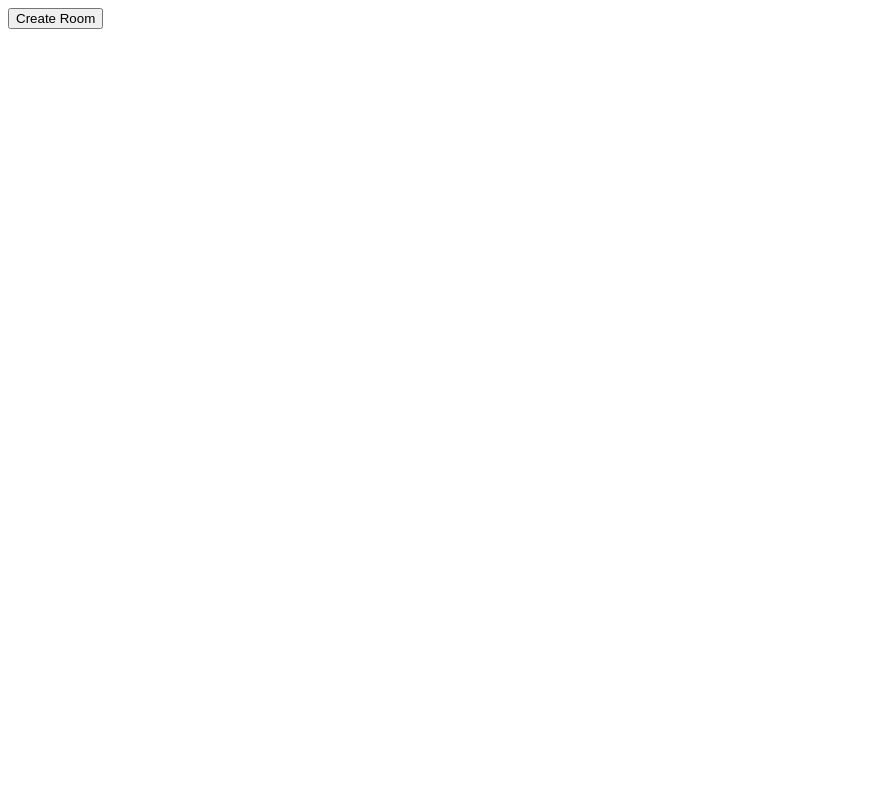
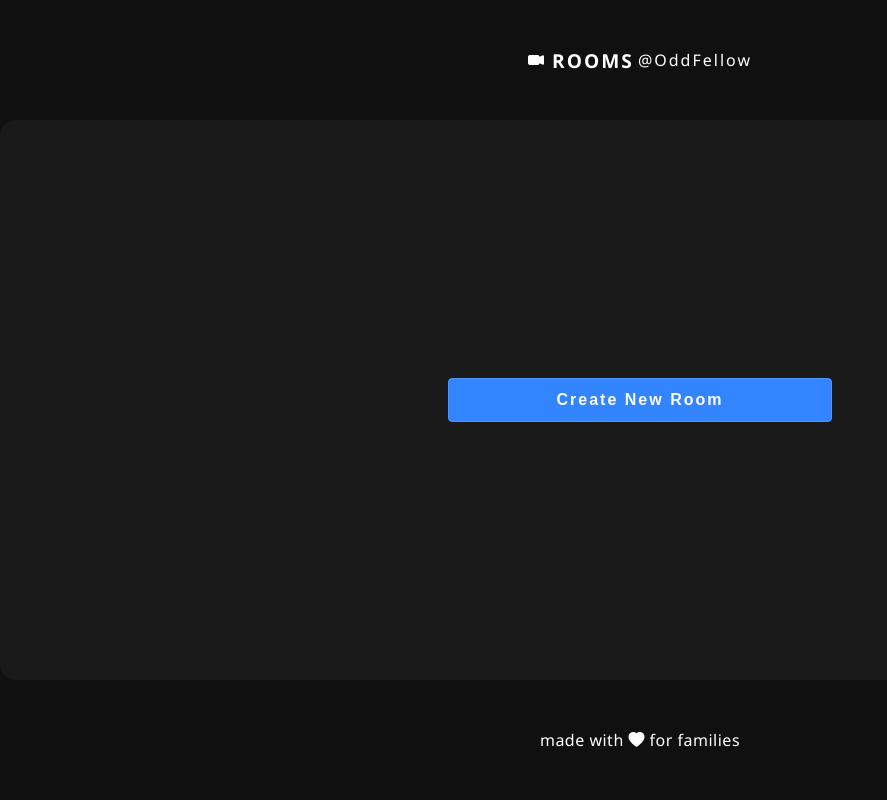
Before and after one commit to gKushagra/webrtc, a website: page client/index.html in a window 1280 px wide. Shown: the whole page, without its empty margins (0-887 px from the left). Drawn offline with nearby package versions, Linux system fonts and the light colour scheme.

Commit message:
fixed css

```diff
--- a/client/css/styles.css
+++ b/client/css/styles.css
@@ -0,0 +1,84 @@
+body {
+  width: 100vw;
+  height: 100vh;
+  margin: 0;
+  padding: 0;
+  font-family: "Segoe UI", Tahoma, Geneva, Verdana, sans-serif;
+  background-color: #101010;
+}
+
+.header,
+.footer {
+  height: 15%;
+  width: 100%;
+}
+
+.content {
+  width: 100%;
+  height: 70%;
+  align-items: center;
+  justify-content: center;
+}
+
+.header,
+.footer {
+  display: flex;
+  align-items: center;
+  justify-content: center;
+  color: white;
+}
+
+.header .wrd1 {
+  font-size: medium;
+  letter-spacing: 2px;
+  font-weight: 500;
+}
+
+.header .wrd2 {
+  font-size: larger;
+  letter-spacing: 2px;
+  font-weight: 600;
+  margin-left: 8px;
+  margin-right: 4px;
+}
+
+.header .icon {
+  font-size: medium;
+}
+
+.content {
+  display: flex;
+  background-color: #1a1a1a;
+  border-radius: 16px;
+}
+
+.footer {
+  letter-spacing: 0.5px;
+}
+
+.create-room-btn {
+  width: 60%;
+  border: 1px solid #4d94ff;
+  border-radius: 4px;
+  padding: 12px 16px 12px 16px;
+  font-size: medium;
+  font-weight: 600;
+  letter-spacing: 2px;
+  color: white;
+  background-color: #3385ff;
+}
+
+.create-room-btn:hover {
+  font-size: large;
+  width: 70%;
+}
+
+@media only screen and (min-width: 576px) {
+  .create-room-btn {
+    width: 30%;
+  }
+
+  .create-room-btn:hover {
+    width: 32%;
+  }
+}
--- a/client/index.html
+++ b/client/index.html
@@ -6,12 +6,28 @@
     <meta name="viewport" content="width=device-width, initial-scale=1.0">
     <title>OddFellow | Rooms</title>
 
+    <link rel="stylesheet" href="https://cdn.jsdelivr.net/npm/bootstrap-icons@1.3.0/font/bootstrap-icons.css">
     <link rel="stylesheet" href="./css/styles.css">
 </head>
 
 <body>
 
-    <button id="create-room">Create Room</button>
+    <!-- Header -->
+    <div class="header">
+        <i class="bi bi-camera-video-fill icon"></i>
+        <div class="wrd2">ROOMS</div>
+        <div class="wrd1">@OddFellow</div>
+    </div>
+
+    <!-- content -->
+    <div class="content">
+        <button id="create-room" class="create-room-btn">Create New Room</button>
+    </div>
+
+    <!-- footer -->
+    <div class="footer">
+        <div>made with <i class="bi bi-heart-fill"></i> for families</div>
+    </div>
 
     <script src="./js/main.js"></script>
 </body>
--- a/client/js/main.js
+++ b/client/js/main.js
@@ -6,7 +6,7 @@ createRoomBtn.addEventListener('click', (event) => {
     log(currentRoomId);
 
     // navigate to new room
-    var url = new URL('http://127.0.0.1:5500/client/rooms/index.html');
+    var url = new URL('http://127.0.0.1:5501/client/rooms/index.html');
     url.searchParams.append("token", currentRoomId);
     window.location.replace(url);
 });
--- a/client/rooms/css/styles.css
+++ b/client/rooms/css/styles.css
@@ -0,0 +1,57 @@
+body {
+  width: 100vw;
+  height: 100vh;
+  margin: 0;
+  padding: 0;
+  font-family: "Segoe UI", Tahoma, Geneva, Verdana, sans-serif;
+  background-color: #101010;
+}
+
+.videos {
+  width: 100%;
+  height: 100%;
+  /* background-color: #1a1a1a; */
+  position: relative;
+}
+
+.controls {
+  width: 100%;
+  height: 10%;
+  position: absolute;
+  z-index: 100 !important;
+  background: transparent;
+  bottom: 0;
+  display: flex;
+  align-items: center;
+  justify-content: center;
+}
+
+.control {
+  margin-left: 16px;
+  border: none;
+  color: white;
+  background-color: #101010;
+  font-size: x-large;
+  outline: none;
+  border-radius: 50%;
+  padding: 12px;
+}
+
+.end-call {
+  color: red !important;
+}
+
+.control:hover {
+  outline: none;
+  font-size: xx-large;
+  cursor: pointer;
+}
+
+.localVideo {
+  position: absolute;
+  z-index: 100 !important;
+}
+
+.remoteVideo {
+  z-index: 0 !important;
+}
--- a/relay-server.js
+++ b/relay-server.js
@@ -5,7 +5,7 @@ const server = http.createServer(app);
 const socket = require('socket.io');
 const io = socket(server, {
     cors: {
-        origin: "http://127.0.0.1:5500",
+        origin: "http://127.0.0.1:5501",
         methods: ["GET", "POST"]
     }
 });
```
Also changed, not shown: client/rooms/index.html (+16 -3 lines), client/rooms/js/rooms.js (+51 -0 lines).
